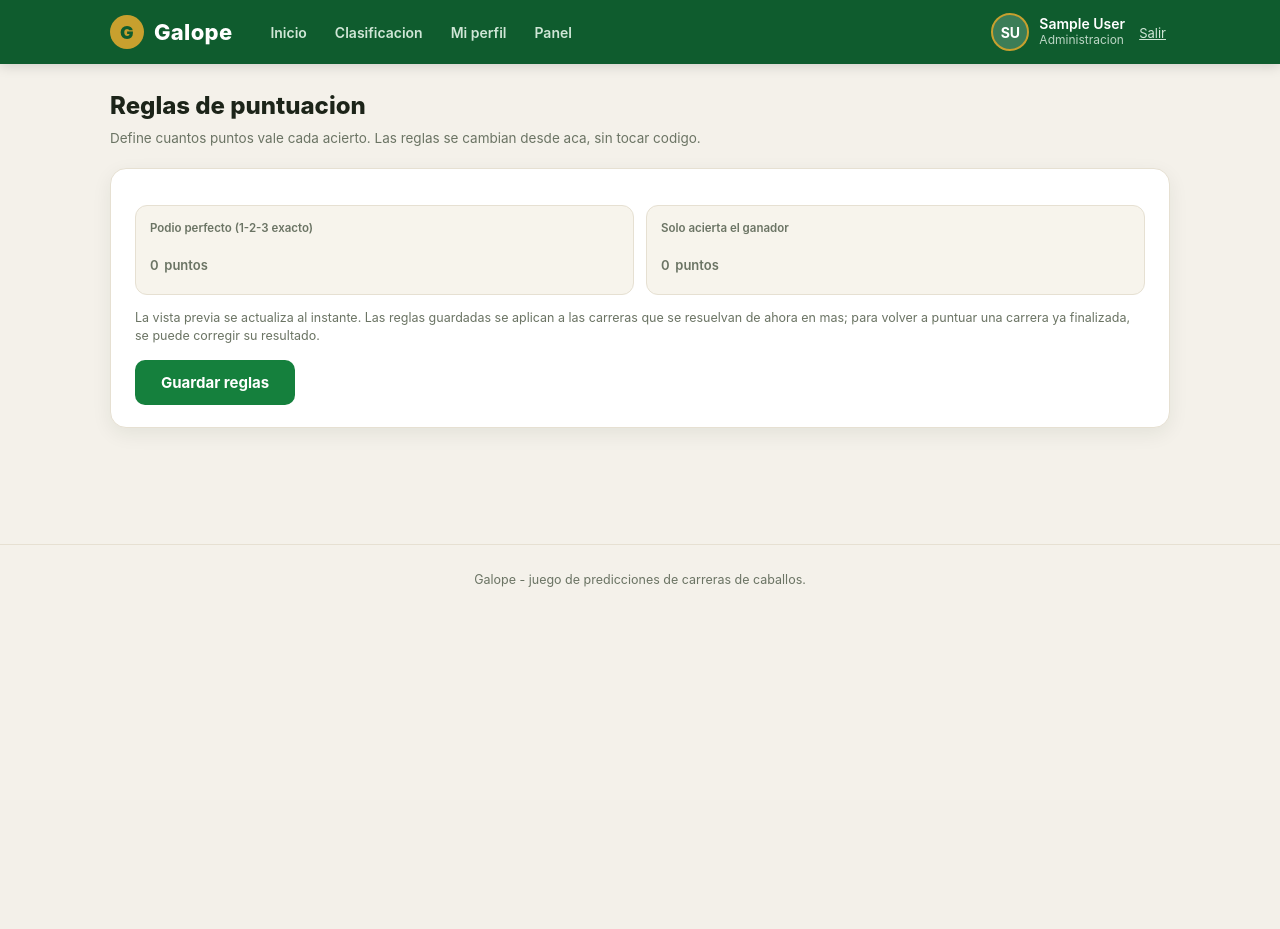
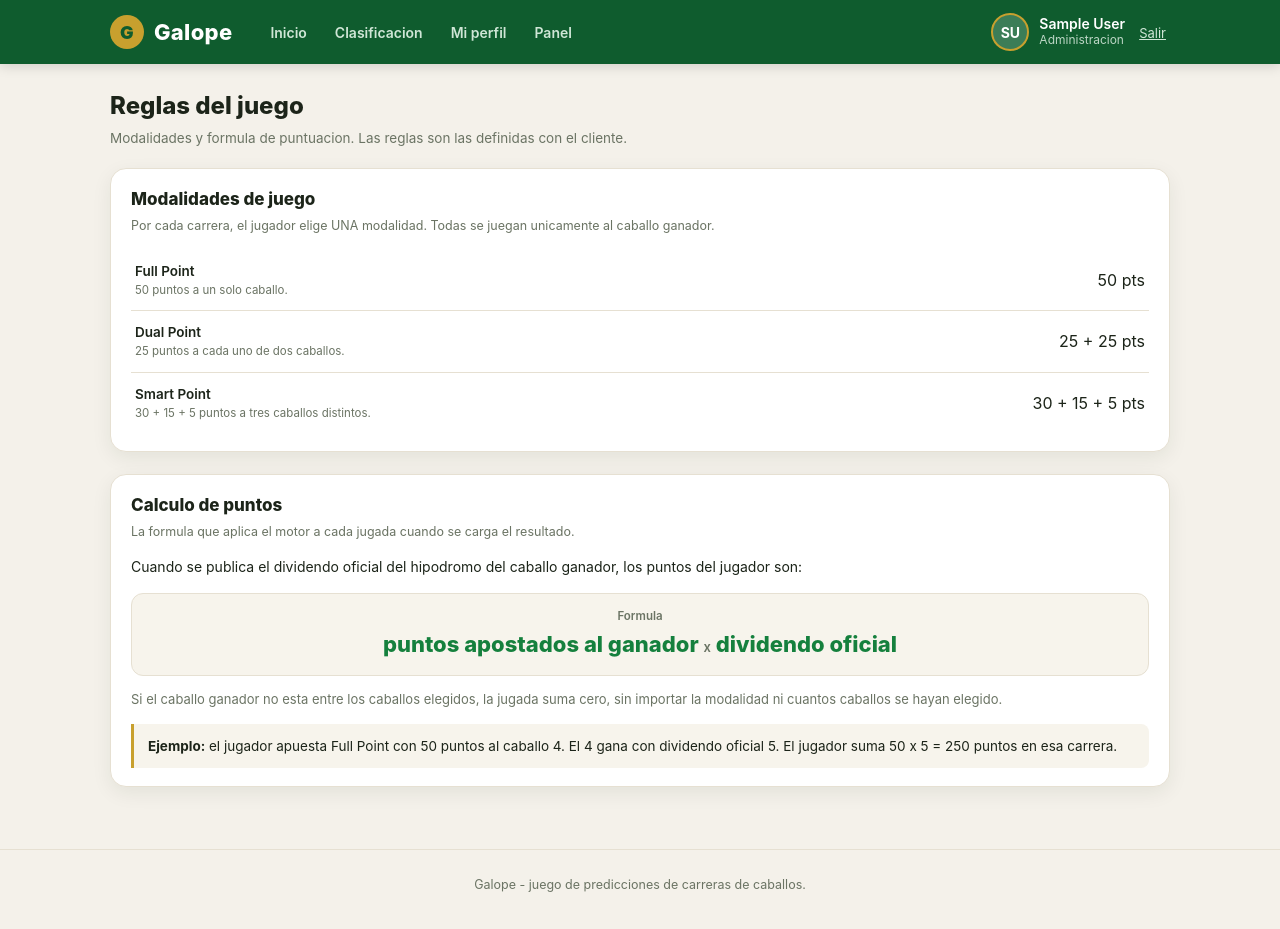
Before and after one commit to silvermoon8902/Galope, a PHP site: page /admin/scoring in a window 1280 px wide. Before the commit the page ends 587 px from the top, so only its background shows below. Run offline with PHP 8.4, Linux system fonts and the light colour scheme; the visitor is signed in with stand-in values (Sample User, id 1); data that the repository does not hold is empty.

Commit message:
Update views/admin/scoring.php

```diff
--- a/views/admin/scoring.php
+++ b/views/admin/scoring.php
@@ -1,37 +1,47 @@
-<h1 class="page-title">Reglas de puntuacion</h1>
-<div class="page-sub">Define cuantos puntos vale cada acierto. Las reglas se cambian desde aca, sin tocar codigo.</div>
+<h1 class="page-title">Reglas del juego</h1>
+<div class="page-sub">Modalidades y formula de puntuacion. Las reglas son las definidas con el cliente.</div>
 
-<form method="post" action="<?= e(base('/admin/scoring')) ?>" id="rules-form" class="form-card">
-  <?= csrf_field() ?>
+<div class="panel">
+  <h3>Modalidades de juego</h3>
+  <div class="sub">Por cada carrera, el jugador elige UNA modalidad. Todas se juegan unicamente al caballo ganador.</div>
 
-  <?php foreach ($rules as $rule): ?>
+  <?php foreach ($modes as $key => $m): ?>
     <div class="rule">
       <div class="rl">
-        <?= e($rule['label']) ?>
-        <small><?= e($rule['description']) ?></small>
+        <?= e($m['label']) ?>
+        <small><?= e($m['description']) ?></small>
       </div>
-      <input type="number" min="0" name="points[<?= e($rule['rule_key']) ?>]"
-             data-key="<?= e($rule['rule_key']) ?>" value="<?= (int) $rule['points'] ?>">
-      <div class="unit">puntos</div>
+      <div class="mode-stakes-inline"><?= implode(' + ', $m['stakes']) ?> pts</div>
     </div>
   <?php endforeach; ?>
+</div>
+
+<div class="panel">
+  <h3>Calculo de puntos</h3>
+  <div class="sub">La formula que aplica el motor a cada jugada cuando se carga el resultado.</div>
+
+  <p style="font-size:14px;line-height:1.7">
+    Cuando se publica el dividendo oficial del hipodromo del caballo ganador, los puntos del jugador son:
+  </p>
 
   <div class="pv">
-    <div class="pv-card">
-      <div class="pv-lbl">Podio perfecto (1-2-3 exacto)</div>
-      <div class="pv-val"><span id="pvPerfect">0</span> <span>puntos</span></div>
-    </div>
-    <div class="pv-card">
-      <div class="pv-lbl">Solo acierta el ganador</div>
-      <div class="pv-val"><span id="pvWinner">0</span> <span>puntos</span></div>
+    <div class="pv-card" style="grid-column:1 / -1;text-align:center">
+      <div class="pv-lbl">Formula</div>
+      <div class="pv-val" style="font-size:22px">
+        puntos apostados al ganador
+        <span style="color:var(--muted);font-weight:600">x</span>
+        dividendo oficial
+      </div>
     </div>
   </div>
 
-  <p class="muted" style="font-size:12.5px;margin-bottom:14px">
-    La vista previa se actualiza al instante. Las reglas guardadas se aplican a las carreras
-    que se resuelvan de ahora en mas; para volver a puntuar una carrera ya finalizada,
-    se puede corregir su resultado.
+  <p style="font-size:13px;color:var(--muted);margin-top:14px">
+    Si el caballo ganador no esta entre los caballos elegidos, la jugada suma cero, sin importar
+    la modalidad ni cuantos caballos se hayan elegido.
   </p>
 
-  <button type="submit" class="btn">Guardar reglas</button>
-</form>
+  <div style="background:#f7f4ec;border-left:3px solid var(--gold);padding:12px 14px;border-radius:0 8px 8px 0;margin-top:14px;font-size:13.5px">
+    <b>Ejemplo:</b> el jugador apuesta Full Point con 50 puntos al caballo 4.
+    El 4 gana con dividendo oficial 5. El jugador suma 50 x 5 = 250 puntos en esa carrera.
+  </div>
+</div>
```
